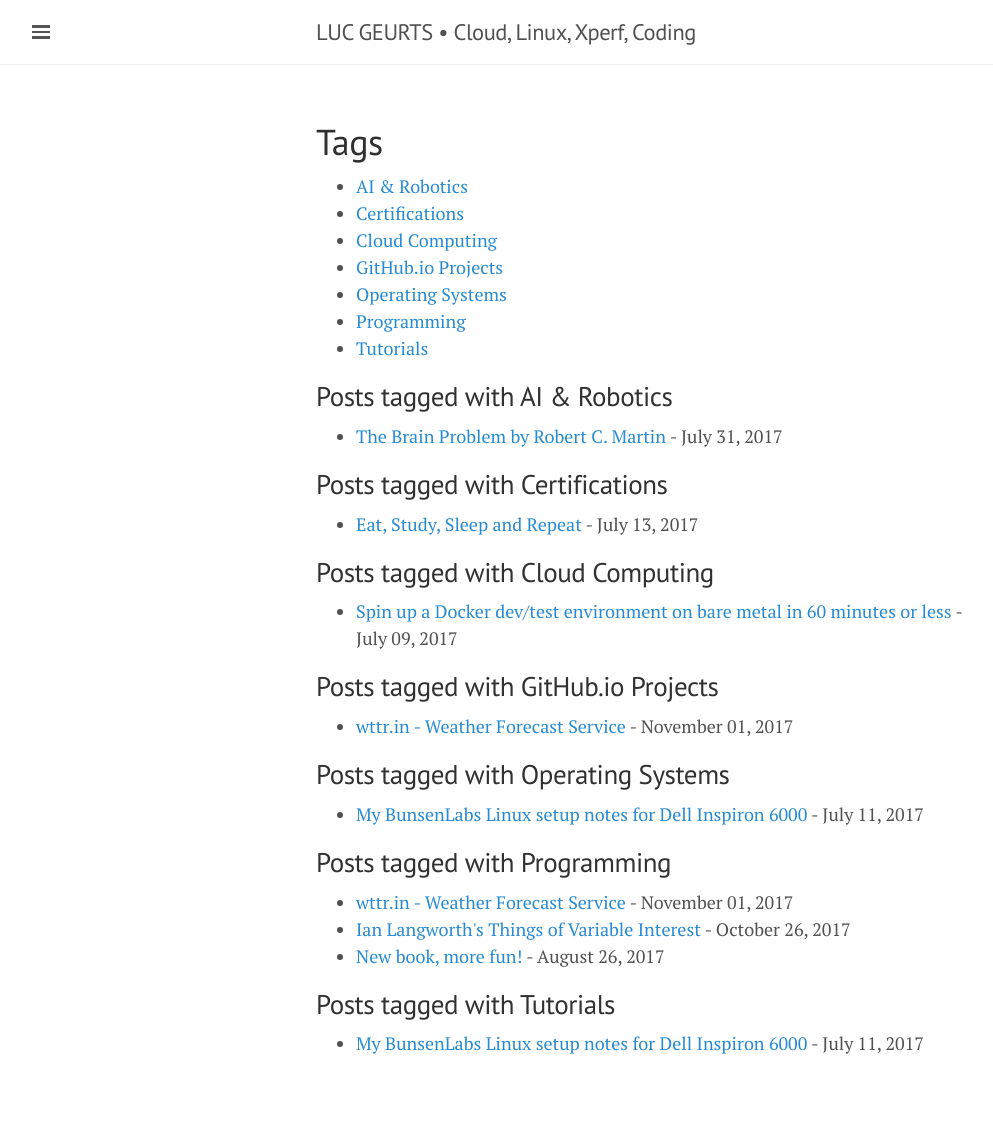
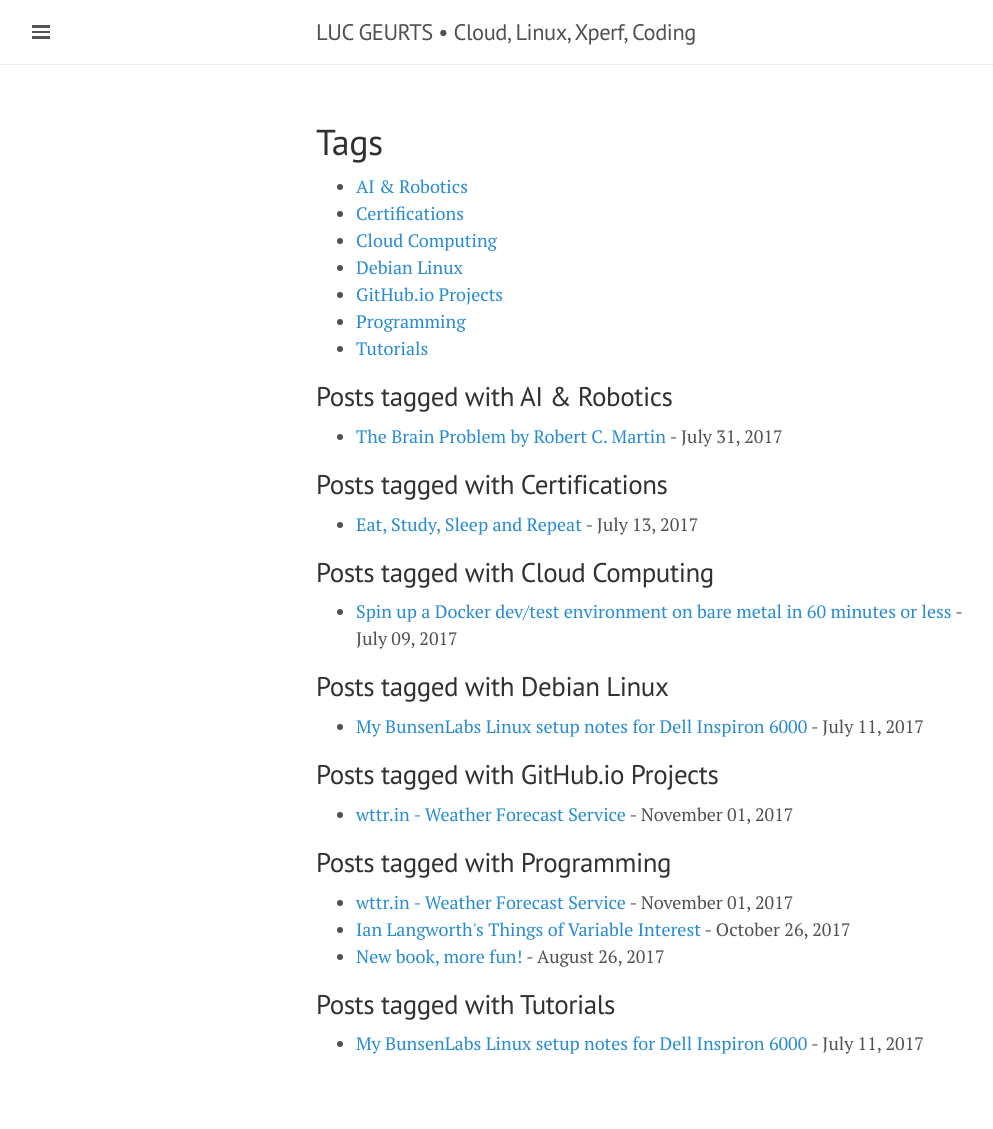
Before and after one commit to lgeurts/lgeurts.github.io, a Jekyll site: the page built from tags.html, in a window 1280 px wide. Shown: the whole page, without its empty margins (0-993 px from the left). Built offline with Jekyll 4.4.1, drawn with Linux system fonts in a browser that asks for light colours; nearby versions of some CDN libraries.

Commit message:
Update 2017-07-11-bunsenlabs-linux-setup-notes-for dell-inspiron-6000.md

```diff
--- a/_posts/2017-07-11-bunsenlabs-linux-setup-notes-for dell-inspiron-6000.md
+++ b/_posts/2017-07-11-bunsenlabs-linux-setup-notes-for dell-inspiron-6000.md
@@ -4,7 +4,7 @@ title: My BunsenLabs Linux setup notes for Dell Inspiron 6000
 read_time: true
 comments: true
 category: Open Source
-tags: [ Operating Systems, Tutorials ]
+tags: [ Debian Linux, Tutorials ]
 ---
 
 ![BunsenLabs Deuterium, fresh install](/assets/bunsenlabs-deuterium.jpg)
```
